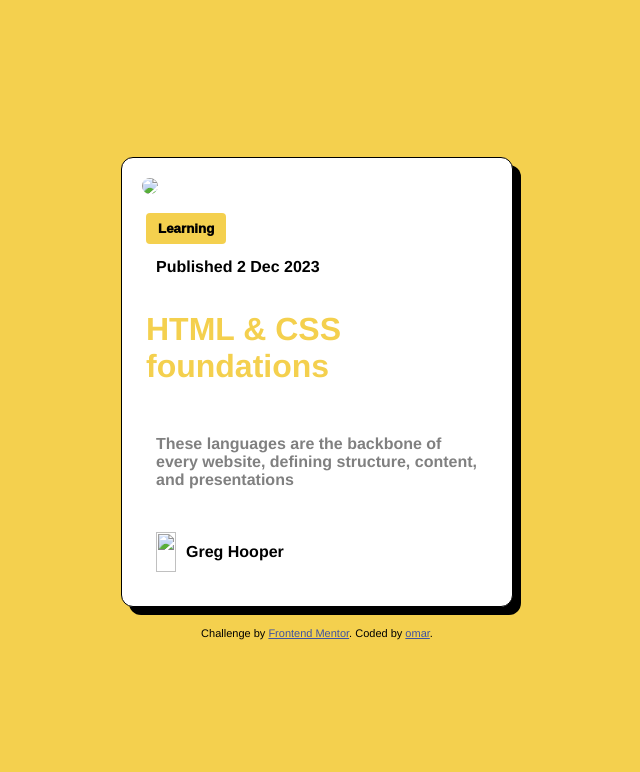
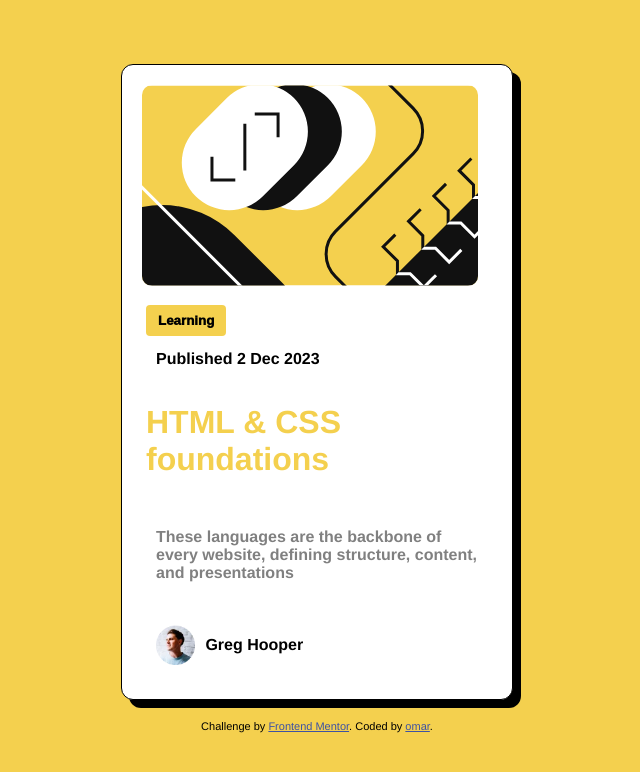
Before and after one commit to 808NV/Frontend-Mentor-Blog-preview-card, a plain HTML site: page index.html in a window 1280 px wide. Shown: the whole page, without its empty margins (331-971 px from the left). Drawn offline with Linux system fonts and the light colour scheme; the site is published under a folder, as on GitHub Pages, so addresses that start at the root find nothing.

Commit message:
Update index.html

```diff
--- a/index.html
+++ b/index.html
@@ -14,7 +14,7 @@
 
     <div class="container">
         <div class="img-wrapper">
-            <img src="/illustration-article.svg">
+            <img src="illustration-article.svg">
         </div>
 
         <header>
@@ -28,7 +28,7 @@
         </section>
 
         <section>
-            <p><img class="avatar" src="/image-avatar.webp">Greg Hooper</p>
+            <p><img class="avatar" src="image-avatar.webp">Greg Hooper</p>
         </section>
 
     </div>
```
